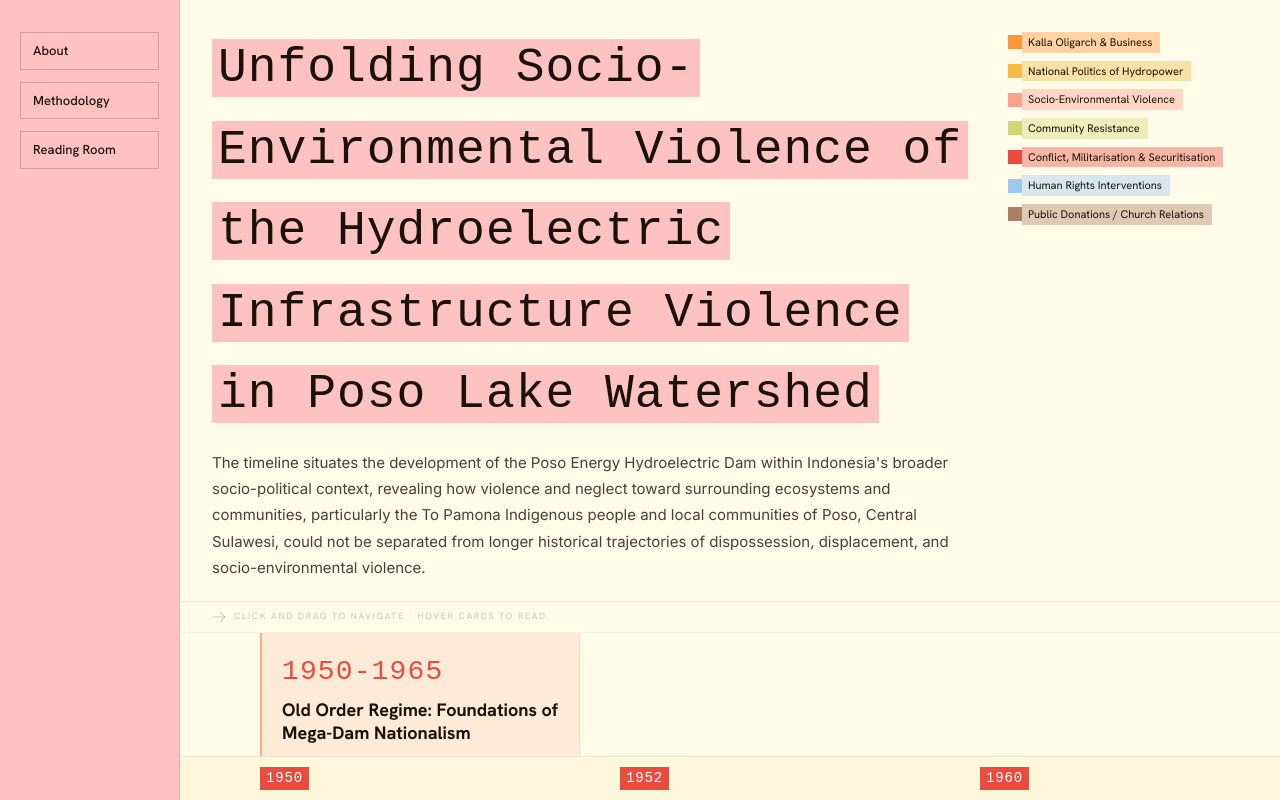
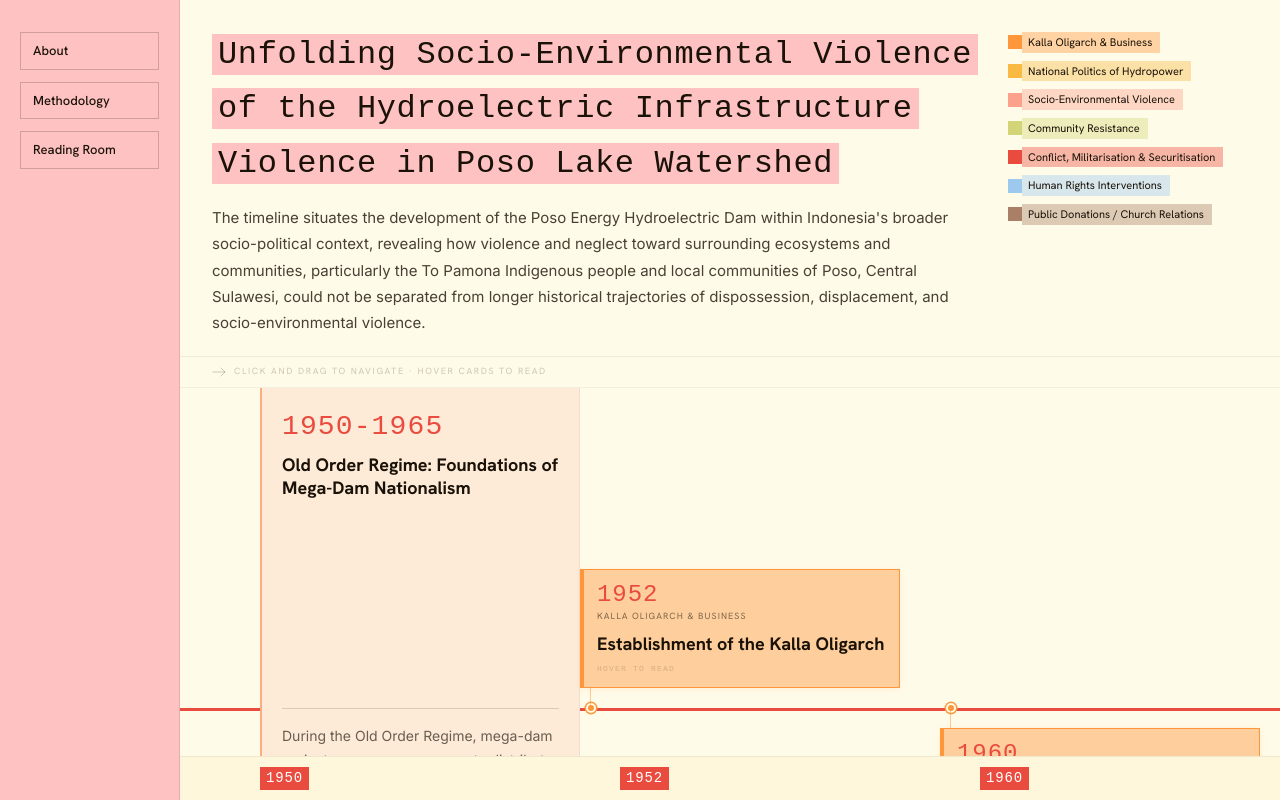
Before and after one commit to listahanditya-creator/timeline-PLTA-2026, a Next.js app in the folder poso-timeline/: page / in a window 1280 px wide. Built offline with nearby package versions, Linux system fonts and the light colour scheme.

Commit message:
Style: title font 48px -> 32px
Co-Authored-By: Claude Sonnet 4.6 <noreply@anthropic.com>

```diff
--- a/poso-timeline/components/Timeline.tsx
+++ b/poso-timeline/components/Timeline.tsx
@@ -27,7 +27,7 @@ const PAGE_TITLE =
 /** Title with continuous highlight per line, vertical white gaps between lines */
 function HighlightedTitle({ text, bg }: { text: string; bg: string }) {
   return (
-    <h1 style={{ fontFamily: "var(--font-ocr)", fontSize: "48px", fontWeight: 400, lineHeight: 1.7, letterSpacing: "0.02em", color: "#1a1208" }}>
+    <h1 style={{ fontFamily: "var(--font-ocr)", fontSize: "32px", fontWeight: 400, lineHeight: 1.7, letterSpacing: "0.02em", color: "#1a1208" }}>
       <span
         style={{
           backgroundColor: bg,
```
